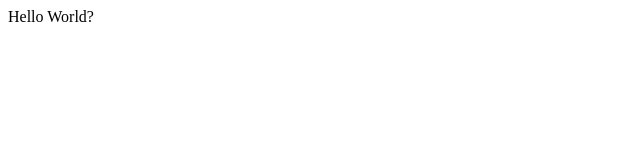
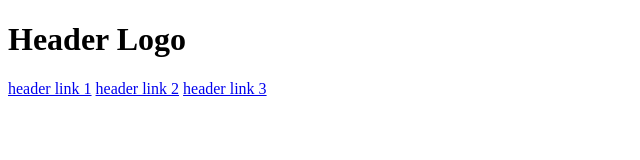
Before and after one commit to TwinComedian/LandingPage, a plain HTML site: page index.html in a window 1280 px wide. Shown: the whole page, without its empty margins (0-640 px from the left). Drawn offline with Linux system fonts and the light colour scheme.

Commit message:
added header div

```diff
--- a/index.html
+++ b/index.html
@@ -6,6 +6,11 @@
     <title>Landing Page</title>
 </head>
 <body>
-    Hello World?
+    <div class="header">
+        <h1>Header Logo</h1>
+        <a href="link1">header link 1</a>
+        <a href="link2">header link 2</a>
+        <a href="link3">header link 3</a>
+    </div>
 </body>
 </html>
```
